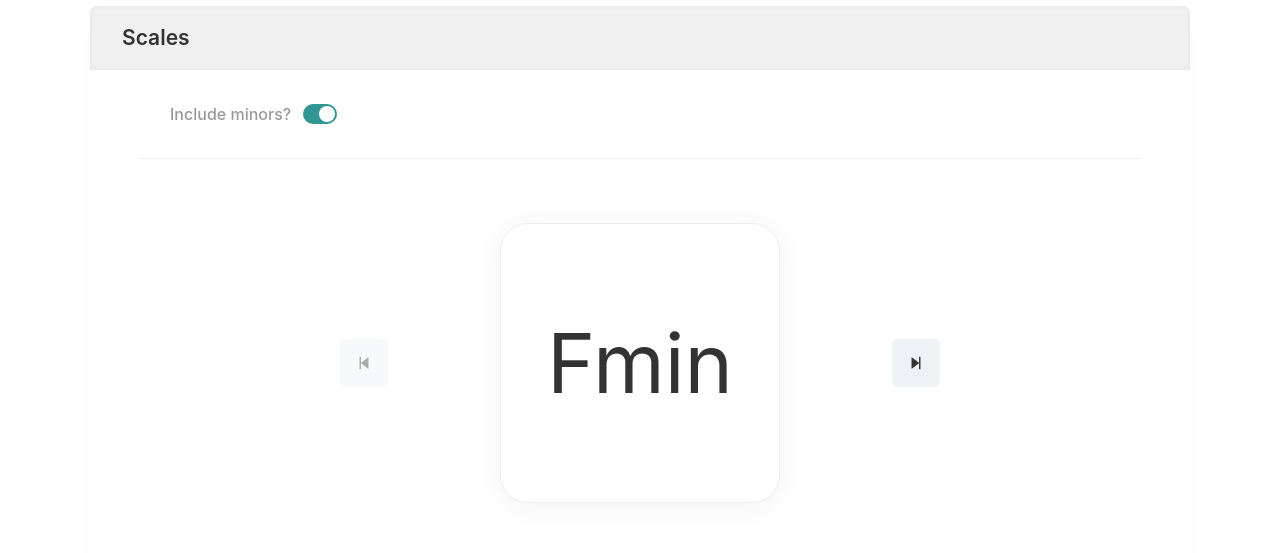
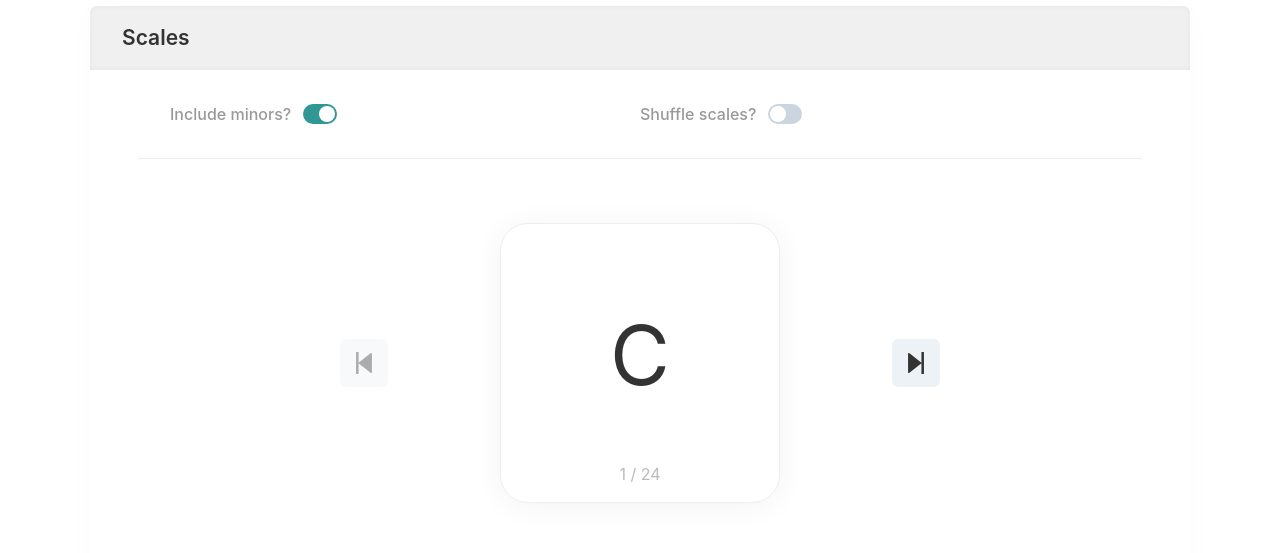
Before and after one commit to arielbk/music-practice, a React (Create React App) app: page / in a window 1280 px wide. Shown: the part 121-674 px from the top of the page. Built offline with nearby package versions, Linux system fonts and the light colour scheme.

Commit message:
Add scale shuffle option

```diff
--- a/src/components/Scales.js
+++ b/src/components/Scales.js
@@ -82,7 +82,7 @@ const Settings = styled.div`
   font-weight: 600;
   border-bottom: 1px solid #eee;
   display: flex;
-  justify-content: center;
+  justify-content: flex-start;
   margin-bottom: 4rem;
 `;
 
@@ -96,6 +96,7 @@ const ControlContainer = styled.div`
 `;
 
 const ScaleDisplay = styled.div`
+  position: relative;
   display: flex;
   justify-content: center;
   align-items: center;
@@ -108,28 +109,40 @@ const ScaleDisplay = styled.div`
   border: 1px solid #eee;
   padding: 1rem;
   h3 {
+    margin-bottom: 1rem;
     font-size: 82px;
     color: #333;
+  }
+  small {
+    position: absolute;
+    bottom: 1rem;
+    font-size: 1rem;
+    color: #bbb;
   }
 `;
 
 export default function Scales() {
   const [includeMinors, setIncludeMinors] = useState(true);
+  const [isShuffle, setIsShuffle] = useState(false);
 
-  const [shuffledScales, setShuffledScales] = useState();
+  const [scaleSequence, setScaleSequence] = useState();
   const [scaleIndex, setScaleIndex] = useState(0);
   const [scale, setScale] = useState();
 
   const [scaleNotes, setScaleNotes] = useState();
 
-  const shuffleScales = (filtered) => {
+  const sequenceScales = (filtered) => {
     setScaleIndex(0);
-    setShuffledScales(shuffleArray(filtered));
+    setScaleSequence(isShuffle ? shuffleArray(filtered) : filtered);
   };
 
   const nextScale = () => {
-    if (!shuffledScales || scaleIndex === shuffledScales.length - 1)
-      return shuffleScales();
+    if (!scaleSequence || scaleIndex === scaleSequence.length - 1)
+      return sequenceScales(
+        Object.keys(scales).filter((scale) =>
+          includeMinors ? true : !scale.includes('min')
+        )
+      );
     setScaleIndex(scaleIndex + 1);
   };
   const previousScale = () => {
@@ -139,9 +152,9 @@ export default function Scales() {
 
   // set the scale name
   useEffect(() => {
-    if (!shuffledScales) return;
-    setScale(shuffledScales[scaleIndex]);
-  }, [shuffledScales, scaleIndex]);
+    if (!scaleSequence) return;
+    setScale(scaleSequence[scaleIndex]);
+  }, [scaleSequence, scaleIndex]);
 
   // set the scale notes
   useEffect(() => {
@@ -155,12 +168,12 @@ export default function Scales() {
   // reshuffle the scale when settings change
   useEffect(
     () =>
-      shuffleScales(
+      sequenceScales(
         Object.keys(scales).filter((scale) =>
           includeMinors ? true : !scale.includes('min')
         )
       ),
-    [includeMinors]
+    [includeMinors, isShuffle]
   );
 
   return (
@@ -179,6 +192,17 @@ export default function Scales() {
             onChange={(e) => setIncludeMinors(e.target.checked)}
           />
         </FormControl>
+        <FormControl display="flex" alignItems="center">
+          <FormLabel htmlFor="is-shuffle" mb={0}>
+            Shuffle scales?
+          </FormLabel>
+          <Switch
+            id="is-shuffle"
+            colorScheme="teal"
+            isChecked={isShuffle}
+            onChange={(e) => setIsShuffle(e.target.checked)}
+          />
+        </FormControl>
       </Settings>
 
       {scale ? (
@@ -186,16 +210,21 @@ export default function Scales() {
           <IconButton
             icon={<AiOutlineStepBackward />}
             size="lg"
-            disabled={!scaleIndex}
+            isDisabled={!scaleIndex}
             onClick={previousScale}
+            fontSize="2rem"
           />
           <ScaleDisplay>
             <h3>{scale}</h3>
+            <small>
+              {scaleIndex + 1} / {scaleSequence.length}
+            </small>
           </ScaleDisplay>
           <IconButton
             icon={<AiOutlineStepForward />}
             size="lg"
             onClick={nextScale}
+            fontSize="2rem"
           />
         </ControlContainer>
       ) : (
```
